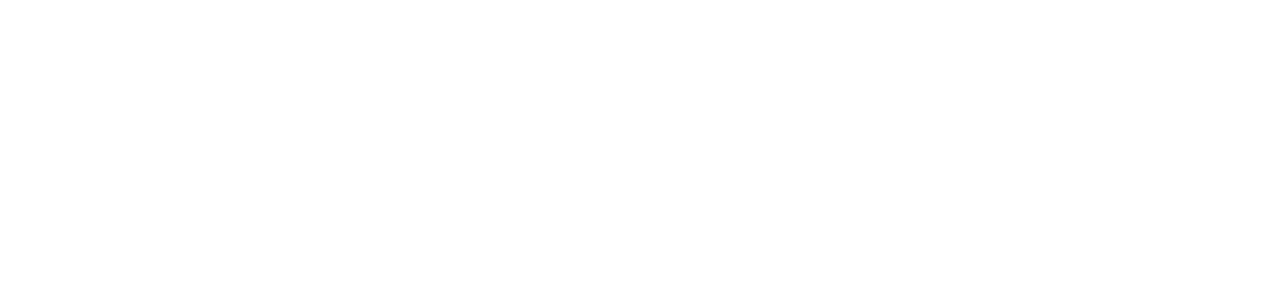
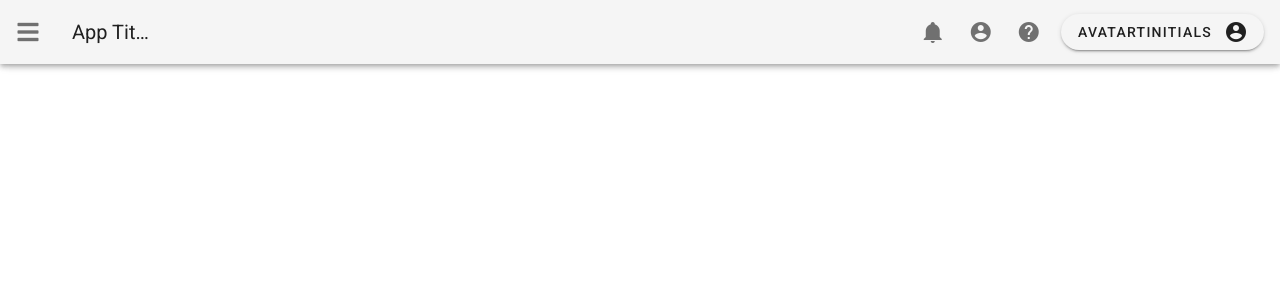
Before and after one commit to kenz0eZ/holiday-management-Front-End, a Vue app: page /test in a window 1280 px wide. Shown: the top 300 px of the page. Built offline with nearby package versions, Linux system fonts and the light colour scheme.

Commit message:
wip(login,resister,mailhog): WIP

```diff
--- a/src/repository/authentication.js
+++ b/src/repository/authentication.js
@@ -7,6 +7,16 @@
     async registerUser (body) {
         try {
             const response = await apiClient.post("/register", body);
+            return response; // Return the full response object
+        } catch (error) {
+            console.error('Failed to Register:', error);
+            throw error;
+        }
+    },
+    async verificationLink (body) {
+        console.log('333333', body);
+        try {
+            const response = await apiClient.post("/email/verification-notification", { headers: { email: body } });
             return response; // Return the full response object
         } catch (error) {
             console.error('Failed to Register:', error);
@@ -23,4 +33,14 @@
             throw error;
         }
     },
+    async logOutUser (token){
+        try {
+            const response = await apiClient.post("/logout", token)
+            console.log('LOGOGOGOUT', response);
+            return response;
+        } catch (error) {
+            console.error('Failed to Logout:', error);
+            throw error;
+        }
+    }
 };
--- a/src/router/index.js
+++ b/src/router/index.js
@@ -19,12 +19,12 @@
     component: () => import(/* webpackChunkName: "about" */ '../views/About.vue')
   },
   {
-    path: '/dashboard',
-    name: 'Dashboard',
+    path: '/test',
+    name: 'Test',
     // route level code-splitting
     // this generates a separate chunk (about.[hash].js) for this route
     // which is lazy-loaded when the route is visited.
-    component: () => import(/* webpackChunkName: "about" */ '../views/dashboard.vue')
+    component: () => import(/* webpackChunkName: "about" */ '../views/test.vue')
   }
 ]
 
--- a/src/store/index.js
+++ b/src/store/index.js
@@ -6,10 +6,8 @@
 
 export default new Vuex.Store({
   state: {
-
   },
   mutations: {
-
   },
   actions: {
     // eslint-disable-next-line no-unused-vars
@@ -17,10 +15,19 @@
       return authenticationRepo.registerUser(body);
     },
     // eslint-disable-next-line no-unused-vars
+    verificationLink( { commit }, body) {
+      console.log('2222222', body);
+      return authenticationRepo.verificationLink(body);
+    },
+    // eslint-disable-next-line no-unused-vars
     loginUser( { commit }, body) {
       return authenticationRepo.loginUser(body);
     },
+    // eslint-disable-next-line no-unused-vars
+    logOutUser( { commit }, token) {
+      console.log('MODULE', token);
+      return authenticationRepo.logOutUser(token);
+    },
 
   },
-  modules: {},
 });
--- a/src/views/Home.vue
+++ b/src/views/Home.vue
@@ -210,6 +210,7 @@
         date_of_birth: '1999-06-25'
       },
       registrationResponse: null,
+      verificationResponse: null,
       loginResponse: null,
 
       props: {
@@ -227,10 +228,13 @@
         password: this.user.password,
       };
 
-    this.loginResponse = await this.$store.dispatch('loginUser', body);
+      this.loginResponse = await this.$store.dispatch('loginUser', body);
 
       if (this.loginResponse && this.loginResponse.status === 200) {
-        await this.$router.push('/dashboard');
+        const token = this.loginResponse.data.token;
+        localStorage.setItem('token', token);
+        // await this.$store.dispatch('setAuthToken', token);
+        await this.$router.push('/test');
         console.log("Login successful");
       } else {
         console.log("Login failed");
@@ -244,6 +248,8 @@
 
       if (this.registrationResponse && this.registrationResponse.status === 201) {
         this.step = 1;
+        const email = this.registrationResponse.data.user.email;
+        this.verificationResponse = await this.$store.dispatch('verificationLink', email)
         console.log("Registration successful");
       } else {
         console.log("Registration failed");
--- /dev/null
+++ b/src/views/test.vue
@@ -0,0 +1,112 @@
+<template>
+  <v-app>
+    <v-app-bar app>
+      <!-- Top left buttons -->
+      <v-app-bar-nav-icon @click.stop="drawer = !drawer"></v-app-bar-nav-icon>
+      <v-app-bar-title>App Title</v-app-bar-title>
+      <v-spacer></v-spacer>
+      <v-btn icon>
+        <v-icon>mdi-settings</v-icon>
+      </v-btn>
+      <v-btn icon>
+        <v-icon>mdi-bell</v-icon>
+      </v-btn>
+      <v-btn icon>
+        <v-icon>mdi-account-circle</v-icon>
+      </v-btn>
+      <v-btn icon>
+        <v-icon>mdi-help-circle</v-icon>
+      </v-btn>
+      <div class="text-center">
+        <v-menu
+            bottom
+            left
+            offset-y
+            origin="top right"
+            transition="scale-transition"
+        >
+          <template v-slot:activator="{ attrs, on }">
+            <v-btn
+                class="ml-2"
+                min-width="0"
+                v-bind="attrs"
+                v-on="on"
+                id="mdi-account"
+                rounded
+            >
+              <span class="mr-3"> avatartInitials </span>
+              <v-icon>mdi-account-circle</v-icon>
+            </v-btn>
+          </template>
+
+          <v-list :tile="false" nav dense>
+            <template>
+              <div style="text-align: center">
+                <span > roleUser </span>
+                <v-divider></v-divider>
+              </div>
+              <v-list-item-group
+              >
+                <v-list-item
+                >
+                  <v-list-item-icon>
+                    <v-icon mdi-clock></v-icon>
+                  </v-list-item-icon>
+                  <v-list-item-content>
+                    <v-list-item-title @click="menuActionClick">aaa</v-list-item-title>
+                  </v-list-item-content>
+                </v-list-item>
+              </v-list-item-group>
+            </template>
+          </v-list>
+        </v-menu>
+      </div>
+    </v-app-bar>
+  </v-app>
+</template>
+
+<script>
+import { mapState } from "vuex";
+
+export default {
+  data: () => ({
+    items: [
+      { title: 'Click Me' },
+      { title: 'Click Me' },
+      { title: 'Click Me' },
+      { title: 'Click Me 2' },
+    ],
+  }),
+  computed: {
+    ...mapState({
+      // authToken: state => state.authToken,
+    }),
+  },
+  mounted () {
+    localStorage.getItem("authToken");
+  },
+    methods: {
+    menuActionClick () {
+      const token = {
+        token: localStorage.getItem('token'),
+      };
+
+      this.$store.dispatch('logOutUser', token);
+      this.$router.push('/');
+      localStorage.removeItem('token');
+      // if (action === 'profile') {
+      //   this.profileDialog = true;
+      //   this.consoleDialog = false;
+      // } else if (action === 'console') {
+      //   this.consoleDialog = true;
+      //   this.profileDialog = false;
+      // } else if (action === 'logout') {
+      //   this.$store.dispatch('authentication/doLogout', 'user');
+      // }
+    },
+  },
+}
+</script>
+
+<style>
+</style>
```
